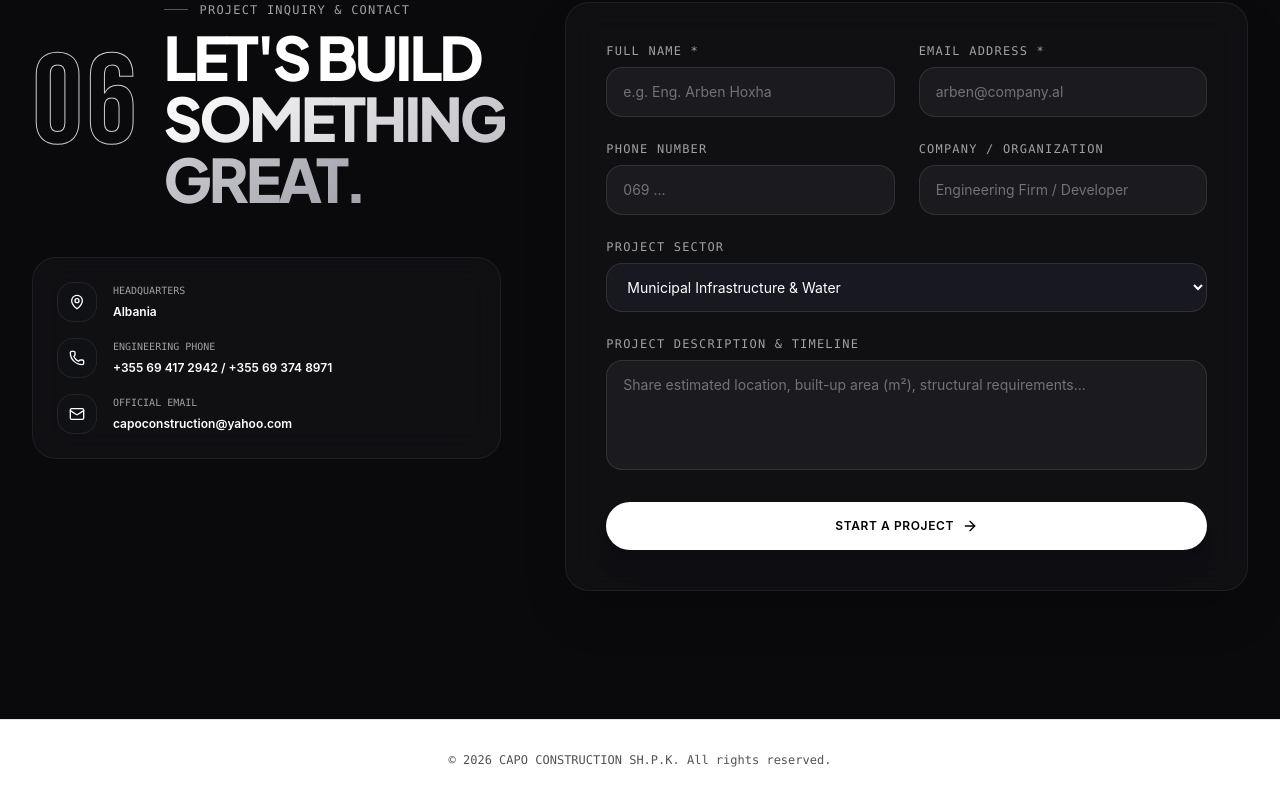
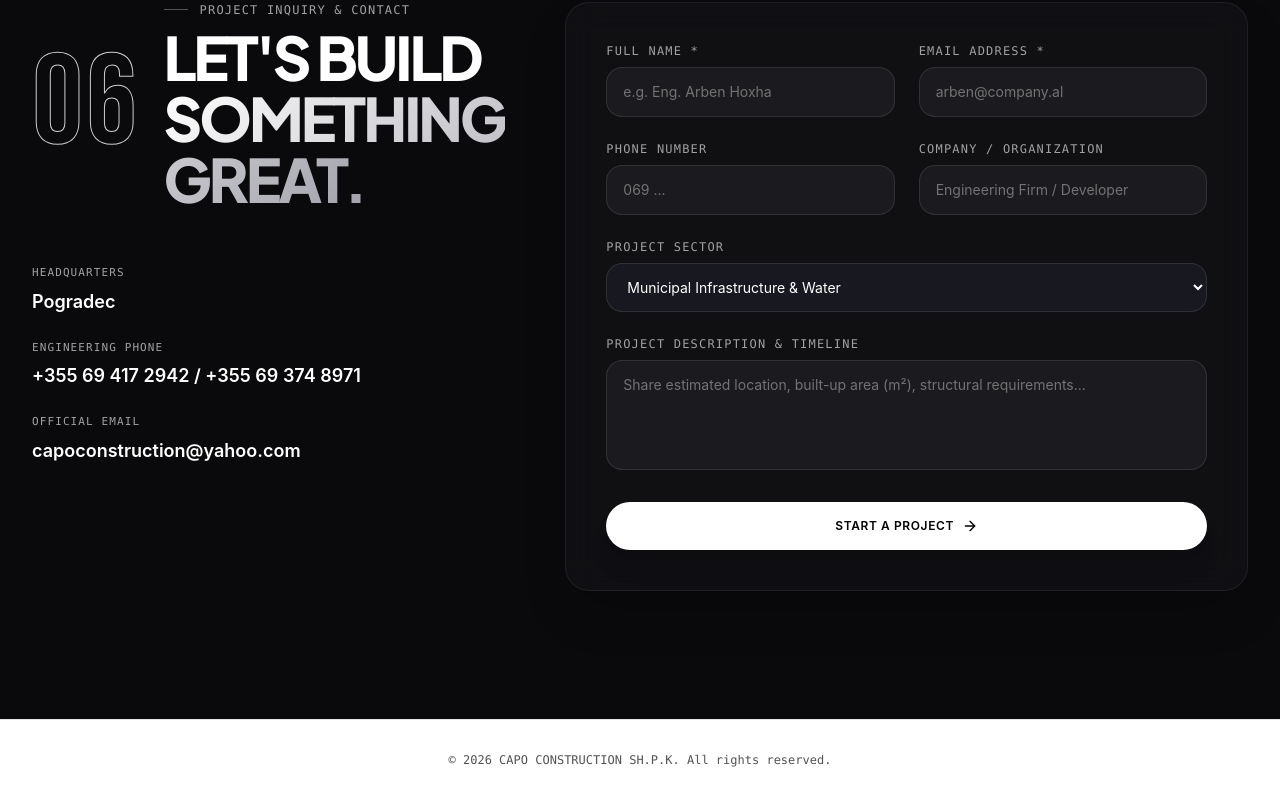
Before and after one commit to producenti/capo-construction, a React (Vite) app: page / in a window 1280 px wide. Shown: the part 8797-9597 px from the top of the page. Built offline with nearby package versions, Linux system fonts and the light colour scheme.

Commit message:
Contact section: remove box UI, clean text layout, set headquarters to Pogradec

```diff
--- a/src/components/ContactSection.tsx
+++ b/src/components/ContactSection.tsx
@@ -1,6 +1,6 @@
 import React, { useState } from 'react';
 import { motion } from 'framer-motion';
-import { ArrowRight, MapPin, Phone, Mail, CheckCircle2 } from 'lucide-react';
+import { ArrowRight, CheckCircle2 } from 'lucide-react';
 import confetti from 'canvas-confetti';
 import { useLanguage } from '../context/LanguageContext';
 
@@ -92,42 +92,36 @@ export const ContactSection: React.FC = () => {
               </div>
             </div>
 
-            {/* Direct Contact Hub */}
-            <div className="flex flex-col gap-4 p-6 rounded-3xl glass-card border border-white/10">
-              <div className="flex items-center gap-4">
-                <div className="w-10 h-10 rounded-2xl glass-nav flex items-center justify-center text-white shrink-0">
-                  <MapPin className="w-4 h-4" />
-                </div>
-                <div>
-                  <span className="text-[10px] text-neutral-400 uppercase font-mono block">
+            {/* Direct Contact Info - Pure Text */}
+            <div className="flex flex-col gap-6 pt-2">
+              <div className="flex flex-col gap-1.5">
+                <span className="text-[11px] text-neutral-400 uppercase font-mono tracking-widest">
                   {lang === 'AL' ? 'Qendra Kryesore' : 'Headquarters'}
                 </span>
-                  <span className="text-xs font-semibold text-white">{t.contact.headquarters}</span>
-                </div>
+                <span className="text-base sm:text-lg font-semibold text-white">
+                  {t.contact.headquarters}
+                </span>
               </div>
 
-              <div className="flex items-center gap-4">
-                <div className="w-10 h-10 rounded-2xl glass-nav flex items-center justify-center text-white shrink-0">
-                  <Phone className="w-4 h-4" />
-                </div>
-                <div>
-                  <span className="text-[10px] text-neutral-400 uppercase font-mono block">
+              <div className="flex flex-col gap-1.5">
+                <span className="text-[11px] text-neutral-400 uppercase font-mono tracking-widest">
                   {lang === 'AL' ? 'Telefon Inxhinierik' : 'Engineering Phone'}
                 </span>
-                  <span className="text-xs font-semibold text-white">{t.contact.phone}</span>
-                </div>
+                <span className="text-base sm:text-lg font-semibold text-white">
+                  {t.contact.phone}
+                </span>
               </div>
 
-              <div className="flex items-center gap-4">
-                <div className="w-10 h-10 rounded-2xl glass-nav flex items-center justify-center text-white shrink-0">
-                  <Mail className="w-4 h-4" />
-                </div>
-                <div>
-                  <span className="text-[10px] text-neutral-400 uppercase font-mono block">
+              <div className="flex flex-col gap-1.5">
+                <span className="text-[11px] text-neutral-400 uppercase font-mono tracking-widest">
                   {lang === 'AL' ? 'Email Zyrtar' : 'Official Email'}
                 </span>
-                  <span className="text-xs font-semibold text-white">{t.contact.email}</span>
-                </div>
+                <a
+                  href={`mailto:${t.contact.email}`}
+                  className="text-base sm:text-lg font-semibold text-white hover:text-neutral-300 transition-colors w-fit"
+                >
+                  {t.contact.email}
+                </a>
               </div>
             </div>
           </motion.div>
--- a/src/i18n/translations.ts
+++ b/src/i18n/translations.ts
@@ -296,7 +296,7 @@ export const TRANSLATIONS: Record<Language, TranslationDictionary> = {
       titleMain: "LET'S BUILD",
       titleAccent: 'SOMETHING GREAT.',
       desc: 'Whether you are initiating a major public infrastructure tender, high-rise residential complex, or require specialized 15,000 m² scaffolding deployment, our engineering team is ready to consult across all of Albania.',
-      headquarters: 'Albania',
+      headquarters: 'Pogradec',
       phone: '+355 69 417 2942 / +355 69 374 8971',
       email: 'capoconstruction@yahoo.com',
       nipt: 'Available in every territory of Albania',
@@ -499,7 +499,7 @@ export const TRANSLATIONS: Record<Language, TranslationDictionary> = {
       titleMain: 'LE TË NDËRTOJMË',
       titleAccent: 'ÇFARË TË MADHE.',
       desc: 'Pavarësisht nëse po nisni një tender të madh infrastrukture publike, kompleks banimi me shumë kate ose keni nevojë për përdorim skelash prej 15,000 m², ekipi ynë inxhinierik është gati t’ju konsultojë në çdo territor të Shqipërisë.',
-      headquarters: 'Shqipëri',
+      headquarters: 'Pogradec',
       phone: '+355 69 417 2942 / +355 69 374 8971',
       email: 'capoconstruction@yahoo.com',
       nipt: 'E disponueshme në çdo territor të Shqipërisë',
```
Lines whose indentation alone changed are shown as unchanged.
